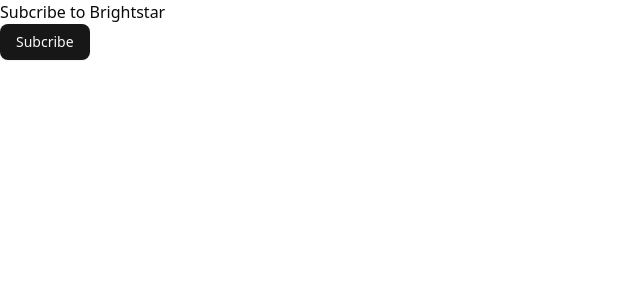
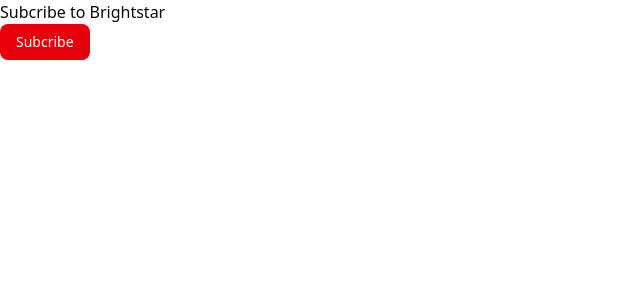
Before and after one commit to brightstar-moxi/AI-Project, a Next.js app: page / in a window 1280 px wide. Shown: the top 300 px of the page, without its empty margins (0-640 px from the left). Built offline with nearby package versions, Linux system fonts and the light colour scheme.

Commit message:
dATABASE SETUP

```diff
--- a/app/page.js
+++ b/app/page.js
@@ -5,7 +5,7 @@
   return (
    <div>
     <h2>Subcribe to Brightstar</h2>
-<Button>Subcribe</Button>
+<Button variant="destructive">Subcribe</Button>
    </div>
   );
 }
--- /dev/null
+++ b/configs/db.js
@@ -0,0 +1,4 @@
+import { neon } from '@neondatabase/serverless';
+import { drizzle } from 'drizzle-orm/neon-http';
+const sql = neon(process.env.DATABASE_URL!);
+const db = drizzle({ client: sql });
--- a/package.json
+++ b/package.json
@@ -9,10 +9,12 @@
     "lint": "next lint"
   },
   "dependencies": {
+    "@neondatabase/serverless": "^1.0.0",
     "@radix-ui/react-slot": "^1.2.0",
     "autoprefixer": "^10.4.21",
     "class-variance-authority": "^0.7.1",
     "clsx": "^2.1.1",
+    "drizzle-orm": "^0.43.1",
     "lucide-react": "^0.503.0",
     "next": "15.3.1",
     "postcss": "^8.5.3",
@@ -22,6 +24,7 @@
   },
   "devDependencies": {
     "@tailwindcss/postcss": "^4",
+    "drizzle-kit": "^0.31.0",
     "tailwindcss": "^4.1.4",
     "tw-animate-css": "^1.2.8"
   },
```
Also changed, not shown: 1 other file (tests, documents, lock files or other folders).
